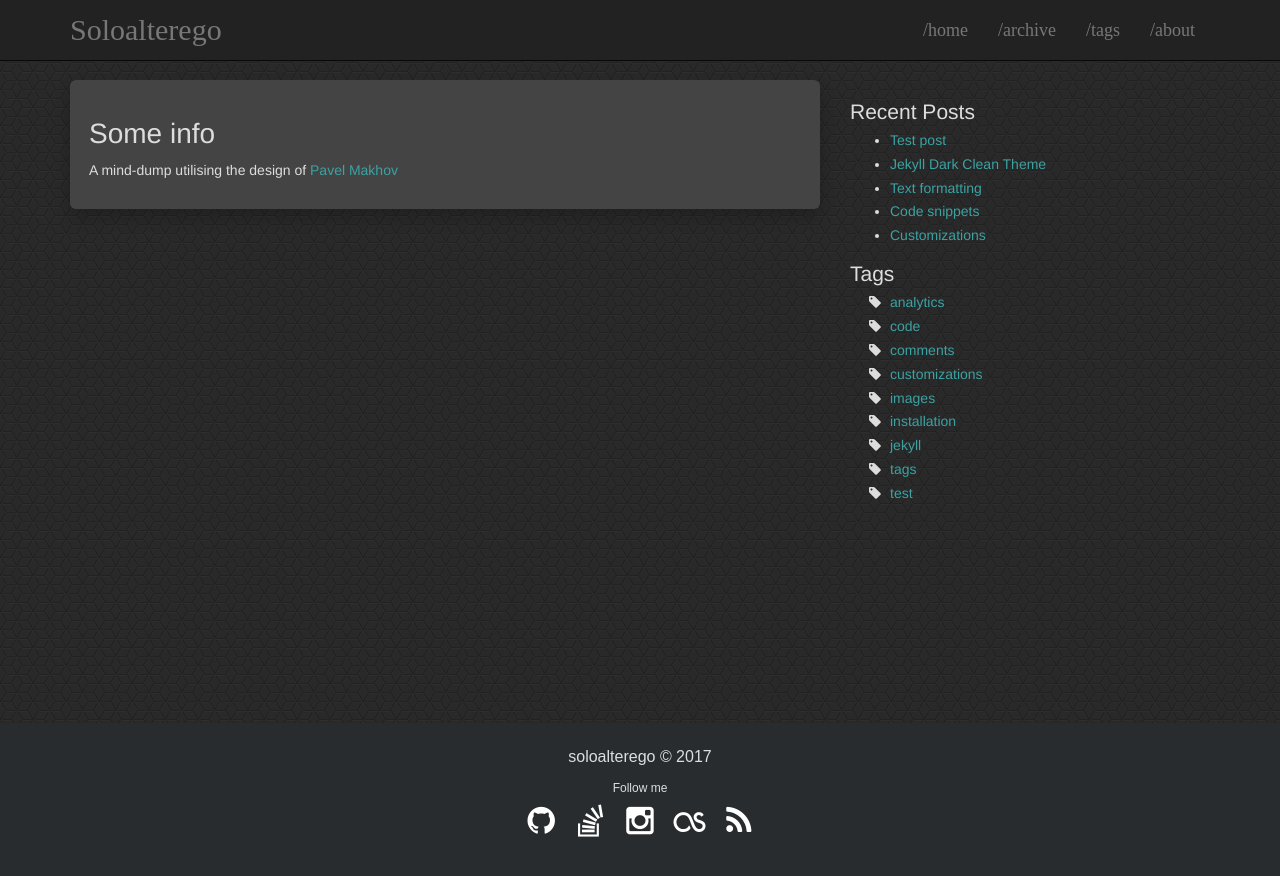
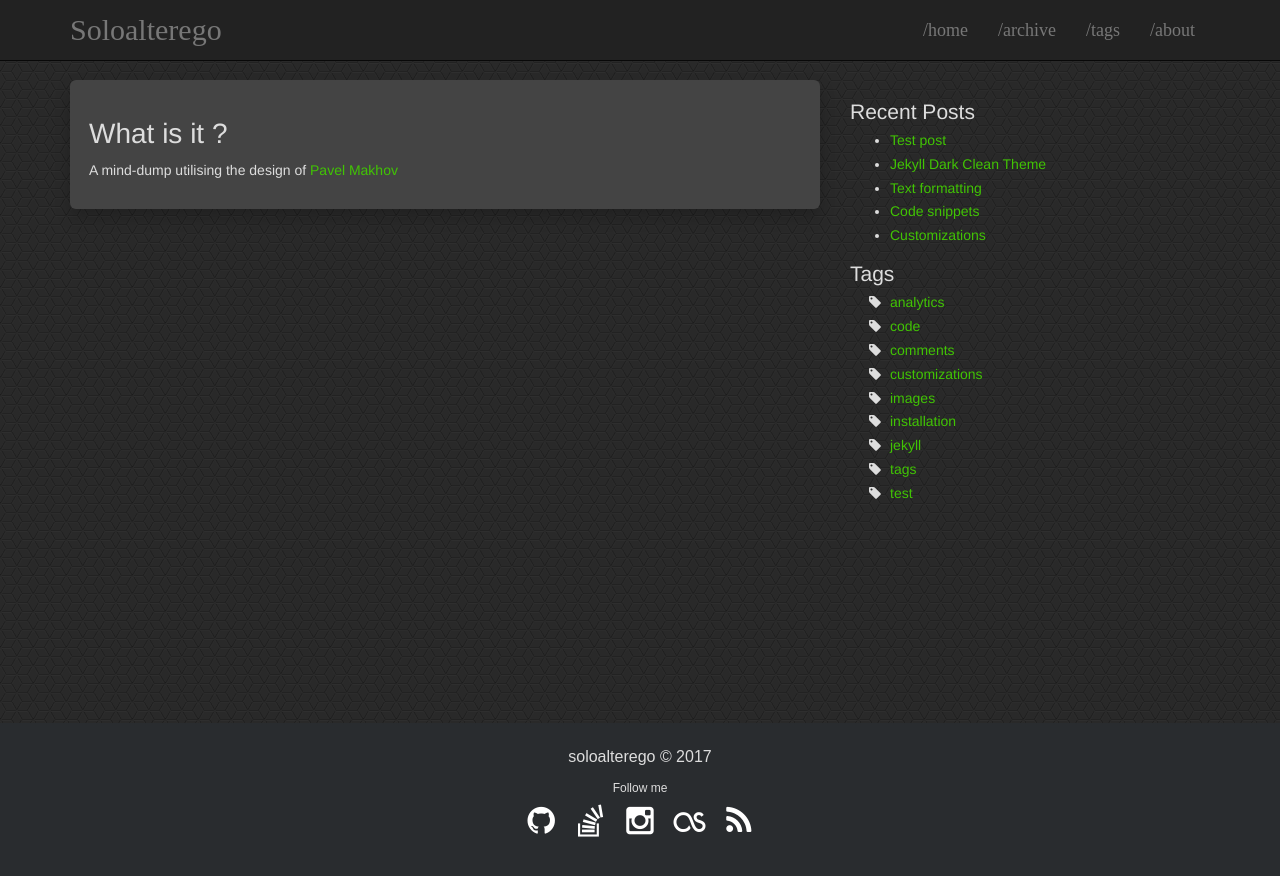
Before and after one commit to soloalterego/soloalterego.github.io, a Jekyll site: the page built from about.md, in a window 1280 px wide. Shown: the top 876 px of the page. Built offline with Jekyll 4.4.1, drawn with Linux system fonts in a browser that asks for light colours.

Commit message:
colour and minor edits

```diff
--- a/about.md
+++ b/about.md
@@ -4,5 +4,5 @@ title: About
 
 ---
 
-# Some info
+# What is it ?
 A mind-dump utilising the design of [Pavel Makhov](https://github.com/streetturtle/jekyll-clean-dark)
--- a/css/theme.scss
+++ b/css/theme.scss
@@ -17,7 +17,9 @@
 //********************************************************
 
 // Several accent colors, choose one or create your own!
-$accent-color: #3CA2A2;    // original =)
+
+$accent-color: #41C404;    // Green
+//$accent-color: #3CA2A2;    // original =)
 //$accent-color: #C38FD6;  // velvet
 //$accent-color: #8FD6B3;  // greenish
 //$accent-color: #35B4DE;  // bluish
```
